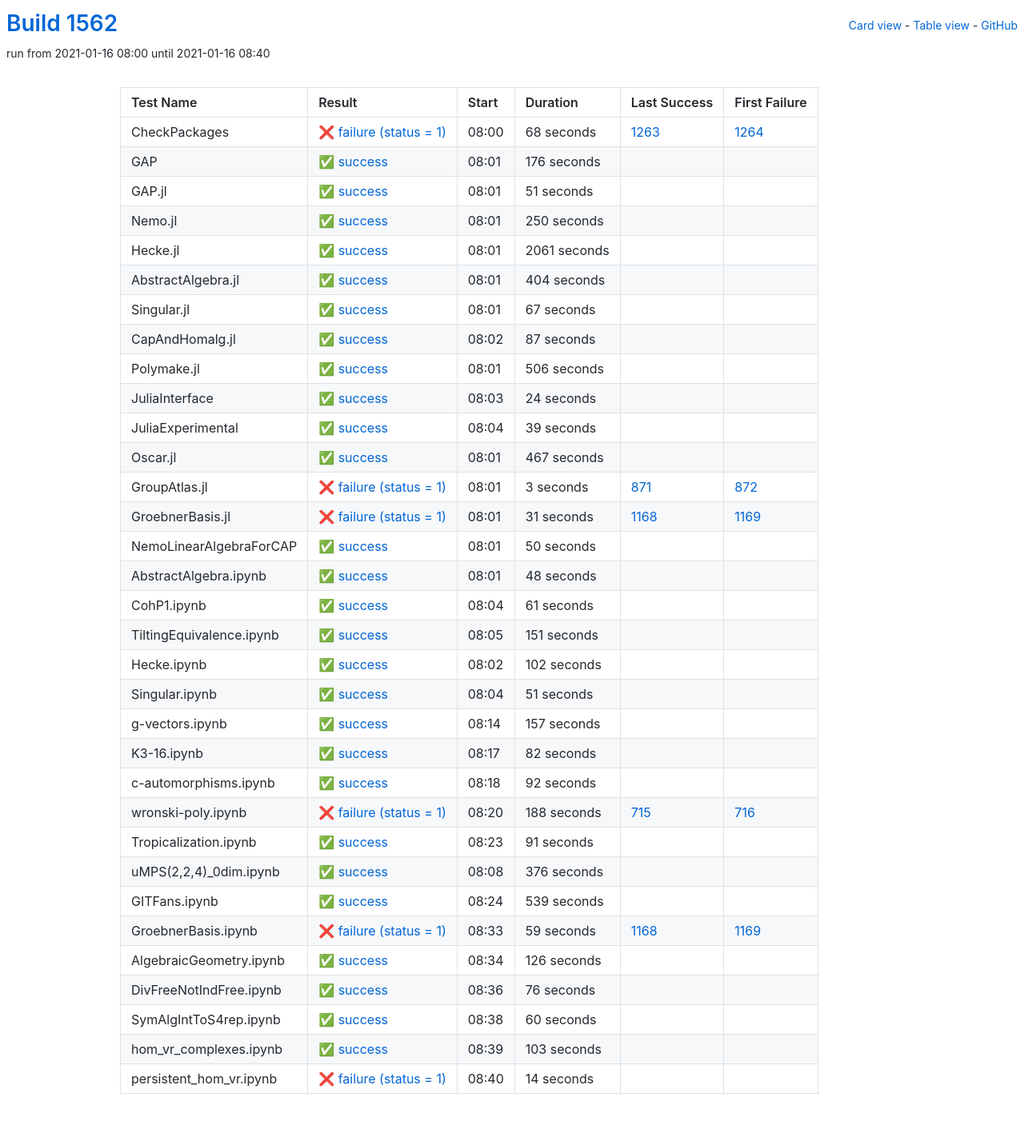
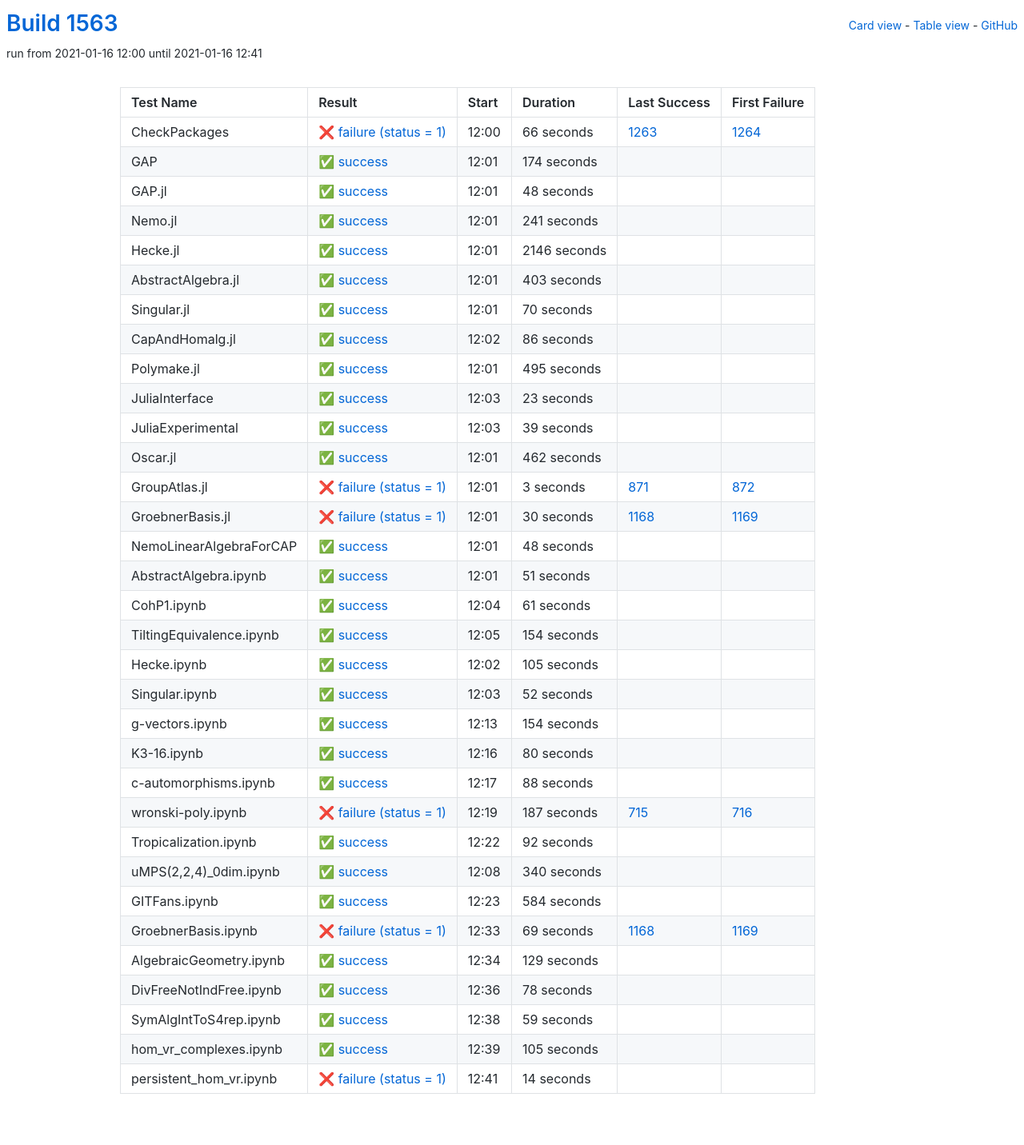
Before and after one commit to oscar-system/oscar-ci-status-stable, a Jekyll site: the page built from table.html, in a window 1280 px wide. Shown: the whole page at 80% size. Built offline with Jekyll 4.4.1, drawn with Linux system fonts in a browser that asks for light colours.

Commit message:
Build #1563

```diff
--- a/_data/ci.yml
+++ b/_data/ci.yml
@@ -1,6 +1,6 @@
 ---
-build: 1562
-build_url: https://oscarci.mathematik.uni-kl.de/job/oscar-stable/1562/
+build: 1563
+build_url: https://oscarci.mathematik.uni-kl.de/job/oscar-stable/1563/
 job: oscar-stable
 organization: oscar-system
 repo: oscar-ci-status-stable
@@ -8,128 +8,128 @@ repourl: https://github.com/oscar-system/oscar-ci-status-stable
 tests:
 - name: CheckPackages
   id: checkpackages
-  log: https://oscarci.mathematik.uni-kl.de/job/oscar-stable/1562/artifact/logs/build-1562/CheckPackages.log
-  start: 2021-01-16 08:00
+  log: https://oscarci.mathematik.uni-kl.de/job/oscar-stable/1563/artifact/logs/build-1563/CheckPackages.log
+  start: 2021-01-16 12:00
   success: false
   exitcode: 1
   status: failure
-  duration: 68
+  duration: 66
   last_success: 1263
   last_success_url: https://oscarci.mathematik.uni-kl.de/job/oscar-stable/1263/
   first_failure: 1264
   first_failure_url: https://oscarci.mathematik.uni-kl.de/job/oscar-stable/1264/
 - name: GAP
   id: gap
-  log: https://oscarci.mathematik.uni-kl.de/job/oscar-stable/1562/artifact/logs/build-1562/GAP.log
-  start: 2021-01-16 08:01
+  log: https://oscarci.mathematik.uni-kl.de/job/oscar-stable/1563/artifact/logs/build-1563/GAP.log
+  start: 2021-01-16 12:01
   success: true
   exitcode: 0
   status: success
-  duration: 176
+  duration: 174
   last_success: false
   last_success_url:
   first_failure: false
   first_failure_url:
 - name: GAP.jl
   id: gap-jl
-  log: https://oscarci.mathematik.uni-kl.de/job/oscar-stable/1562/artifact/logs/build-1562/GAP.jl.log
-  start: 2021-01-16 08:01
+  log: https://oscarci.mathematik.uni-kl.de/job/oscar-stable/1563/artifact/logs/build-1563/GAP.jl.log
+  start: 2021-01-16 12:01
   success: true
   exitcode: 0
   status: success
-  duration: 51
+  duration: 48
   last_success: false
   last_success_url:
   first_failure: false
   first_failure_url:
 - name: Nemo.jl
   id: nemo-jl
-  log: https://oscarci.mathematik.uni-kl.de/job/oscar-stable/1562/artifact/logs/build-1562/Nemo.jl.log
-  start: 2021-01-16 08:01
+  log: https://oscarci.mathematik.uni-kl.de/job/oscar-stable/1563/artifact/logs/build-1563/Nemo.jl.log
+  start: 2021-01-16 12:01
   success: true
   exitcode: 0
   status: success
-  duration: 250
+  duration: 241
   last_success: false
   last_success_url:
   first_failure: false
   first_failure_url:
 - name: Hecke.jl
   id: hecke-jl
-  log: https://oscarci.mathematik.uni-kl.de/job/oscar-stable/1562/artifact/logs/build-1562/Hecke.jl.log
-  start: 2021-01-16 08:01
+  log: https://oscarci.mathematik.uni-kl.de/job/oscar-stable/1563/artifact/logs/build-1563/Hecke.jl.log
+  start: 2021-01-16 12:01
   success: true
   exitcode: 0
   status: success
-  duration: 2061
+  duration: 2146
   last_success: false
   last_success_url:
   first_failure: false
   first_failure_url:
 - name: AbstractAlgebra.jl
   id: abstractalgebra-jl
-  log: https://oscarci.mathematik.uni-kl.de/job/oscar-stable/1562/artifact/logs/build-1562/AbstractAlgebra.jl.log
-  start: 2021-01-16 08:01
+  log: https://oscarci.mathematik.uni-kl.de/job/oscar-stable/1563/artifact/logs/build-1563/AbstractAlgebra.jl.log
+  start: 2021-01-16 12:01
   success: true
   exitcode: 0
   status: success
-  duration: 404
+  duration: 403
   last_success: false
   last_success_url:
   first_failure: false
   first_failure_url:
 - name: Singular.jl
   id: singular-jl
-  log: https://oscarci.mathematik.uni-kl.de/job/oscar-stable/1562/artifact/logs/build-1562/Singular.jl.log
-  start: 2021-01-16 08:01
+  log: https://oscarci.mathematik.uni-kl.de/job/oscar-stable/1563/artifact/logs/build-1563/Singular.jl.log
+  start: 2021-01-16 12:01
   success: true
   exitcode: 0
   status: success
-  duration: 67
+  duration: 70
   last_success: false
   last_success_url:
   first_failure: false
   first_failure_url:
 - name: CapAndHomalg.jl
   id: capandhomalg-jl
-  log: https://oscarci.mathematik.uni-kl.de/job/oscar-stable/1562/artifact/logs/build-1562/CapAndHomalg.jl.log
-  start: 2021-01-16 08:02
+  log: https://oscarci.mathematik.uni-kl.de/job/oscar-stable/1563/artifact/logs/build-1563/CapAndHomalg.jl.log
+  start: 2021-01-16 12:02
   success: true
   exitcode: 0
   status: success
-  duration: 87
+  duration: 86
   last_success: false
   last_success_url:
   first_failure: false
   first_failure_url:
 - name: Polymake.jl
   id: polymake-jl
-  log: https://oscarci.mathematik.uni-kl.de/job/oscar-stable/1562/artifact/logs/build-1562/Polymake.jl.log
-  start: 2021-01-16 08:01
+  log: https://oscarci.mathematik.uni-kl.de/job/oscar-stable/1563/artifact/logs/build-1563/Polymake.jl.log
+  start: 2021-01-16 12:01
   success: true
   exitcode: 0
   status: success
-  duration: 506
+  duration: 495
   last_success: false
   last_success_url:
   first_failure: false
   first_failure_url:
 - name: JuliaInterface
   id: juliainterface
-  log: https://oscarci.mathematik.uni-kl.de/job/oscar-stable/1562/artifact/logs/build-1562/JuliaInterface.log
-  start: 2021-01-16 08:03
+  log: https://oscarci.mathematik.uni-kl.de/job/oscar-stable/1563/artifact/logs/build-1563/JuliaInterface.log
+  start: 2021-01-16 12:03
   success: true
   exitcode: 0
   status: success
-  duration: 24
+  duration: 23
   last_success: false
   last_success_url:
   first_failure: false
   first_failure_url:
 - name: JuliaExperimental
   id: juliaexperimental
-  log: https://oscarci.mathematik.uni-kl.de/job/oscar-stable/1562/artifact/logs/build-1562/JuliaExperimental.log
-  start: 2021-01-16 08:04
+  log: https://oscarci.mathematik.uni-kl.de/job/oscar-stable/1563/artifact/logs/build-1563/JuliaExperimental.log
+  start: 2021-01-16 12:03
   success: true
   exitcode: 0
   status: success
@@ -140,20 +140,20 @@ tests:
   first_failure_url:
 - name: Oscar.jl
   id: oscar-jl
-  log: https://oscarci.mathematik.uni-kl.de/job/oscar-stable/1562/artifact/logs/build-1562/Oscar.jl.log
-  start: 2021-01-16 08:01
+  log: https://oscarci.mathematik.uni-kl.de/job/oscar-stable/1563/artifact/logs/build-1563/Oscar.jl.log
+  start: 2021-01-16 12:01
   success: true
   exitcode: 0
   status: success
-  duration: 467
+  duration: 462
   last_success: false
   last_success_url:
   first_failure: false
   first_failure_url:
 - name: GroupAtlas.jl
   id: groupatlas-jl
-  log: https://oscarci.mathematik.uni-kl.de/job/oscar-stable/1562/artifact/logs/build-1562/GroupAtlas.jl.log
-  start: 2021-01-16 08:01
+  log: https://oscarci.mathematik.uni-kl.de/job/oscar-stable/1563/artifact/logs/build-1563/GroupAtlas.jl.log
+  start: 2021-01-16 12:01
   success: false
   exitcode: 1
   status: failure
@@ -164,32 +164,20 @@ tests:
   first_failure_url: https://oscarci.mathematik.uni-kl.de/job/oscar-stable/872/
 - name: GroebnerBasis.jl
   id: groebnerbasis-jl
-  log: https://oscarci.mathematik.uni-kl.de/job/oscar-stable/1562/artifact/logs/build-1562/GroebnerBasis.jl.log
-  start: 2021-01-16 08:01
+  log: https://oscarci.mathematik.uni-kl.de/job/oscar-stable/1563/artifact/logs/build-1563/GroebnerBasis.jl.log
+  start: 2021-01-16 12:01
   success: false
   exitcode: 1
   status: failure
-  duration: 31
+  duration: 30
   last_success: 1168
   last_success_url: https://oscarci.mathematik.uni-kl.de/job/oscar-stable/1168/
   first_failure: 1169
   first_failure_url: https://oscarci.mathematik.uni-kl.de/job/oscar-stable/1169/
 - name: NemoLinearAlgebraForCAP
   id: nemolinearalgebraforcap
-  log: https://oscarci.mathematik.uni-kl.de/job/oscar-stable/1562/artifact/logs/build-1562/NemoLinearAlgebraForCAP.log
-  start: 2021-01-16 08:01
-  success: true
-  exitcode: 0
-  status: success
-  duration: 50
-  last_success: false
-  last_success_url:
-  first_failure: false
-  first_failure_url:
-- name: AbstractAlgebra.ipynb
-  id: abstractalgebra-ipynb
-  log: https://oscarci.mathematik.uni-kl.de/job/oscar-stable/1562/artifact/logs/build-1562/AbstractAlgebra.ipynb.log
-  start: 2021-01-16 08:01
+  log: https://oscarci.mathematik.uni-kl.de/job/oscar-stable/1563/artifact/logs/build-1563/NemoLinearAlgebraForCAP.log
+  start: 2021-01-16 12:01
   success: true
   exitcode: 0
   status: success
@@ -198,10 +186,22 @@ tests:
   last_success_url:
   first_failure: false
   first_failure_url:
+- name: AbstractAlgebra.ipynb
+  id: abstractalgebra-ipynb
+  log: https://oscarci.mathematik.uni-kl.de/job/oscar-stable/1563/artifact/logs/build-1563/AbstractAlgebra.ipynb.log
+  start: 2021-01-16 12:01
+  success: true
+  exitcode: 0
+  status: success
+  duration: 51
+  last_success: false
+  last_success_url:
+  first_failure: false
+  first_failure_url:
 - name: CohP1.ipynb
   id: cohp1-ipynb
-  log: https://oscarci.mathematik.uni-kl.de/job/oscar-stable/1562/artifact/logs/build-1562/CohP1.ipynb.log
-  start: 2021-01-16 08:04
+  log: https://oscarci.mathematik.uni-kl.de/job/oscar-stable/1563/artifact/logs/build-1563/CohP1.ipynb.log
+  start: 2021-01-16 12:04
   success: true
   exitcode: 0
   status: success
@@ -212,68 +212,92 @@ tests:
   first_failure_url:
 - name: TiltingEquivalence.ipynb
   id: tiltingequivalence-ipynb
-  log: https://oscarci.mathematik.uni-kl.de/job/oscar-stable/1562/artifact/logs/build-1562/TiltingEquivalence.ipynb.log
-  start: 2021-01-16 08:05
+  log: https://oscarci.mathematik.uni-kl.de/job/oscar-stable/1563/artifact/logs/build-1563/TiltingEquivalence.ipynb.log
+  start: 2021-01-16 12:05
   success: true
   exitcode: 0
   status: success
-  duration: 151
+  duration: 154
   last_success: false
   last_success_url:
   first_failure: false
   first_failure_url:
 - name: Hecke.ipynb
   id: hecke-ipynb
-  log: https://oscarci.mathematik.uni-kl.de/job/oscar-stable/1562/artifact/logs/build-1562/Hecke.ipynb.log
-  start: 2021-01-16 08:02
+  log: https://oscarci.mathematik.uni-kl.de/job/oscar-stable/1563/artifact/logs/build-1563/Hecke.ipynb.log
+  start: 2021-01-16 12:02
   success: true
   exitcode: 0
   status: success
-  duration: 102
+  duration: 105
   last_success: false
   last_success_url:
   first_failure: false
   first_failure_url:
 - name: Singular.ipynb
   id: singular-ipynb
-  log: https://oscarci.mathematik.uni-kl.de/job/oscar-stable/1562/artifact/logs/build-1562/Singular.ipynb.log
-  start: 2021-01-16 08:04
+  log: https://oscarci.mathematik.uni-kl.de/job/oscar-stable/1563/artifact/logs/build-1563/Singular.ipynb.log
+  start: 2021-01-16 12:03
   success: true
   exitcode: 0
   status: success
-  duration: 51
+  duration: 52
   last_success: false
   last_success_url:
   first_failure: false
   first_failure_url:
 - name: g-vectors.ipynb
   id: g-vectors-ipynb
-  log: https://oscarci.mathematik.uni-kl.de/job/oscar-stable/1562/artifact/logs/build-1562/g-vectors.ipynb.log
-  start: 2021-01-16 08:14
+  log: https://oscarci.mathematik.uni-kl.de/job/oscar-stable/1563/artifact/logs/build-1563/g-vectors.ipynb.log
+  start: 2021-01-16 12:13
   success: true
   exitcode: 0
   status: success
-  duration: 157
+  duration: 154
   last_success: false
   last_success_url:
   first_failure: false
   first_failure_url:
 - name: K3-16.ipynb
   id: k3-16-ipynb
-  log: https://oscarci.mathematik.uni-kl.de/job/oscar-stable/1562/artifact/logs/build-1562/K3-16.ipynb.log
-  start: 2021-01-16 08:17
+  log: https://oscarci.mathematik.uni-kl.de/job/oscar-stable/1563/artifact/logs/build-1563/K3-16.ipynb.log
+  start: 2021-01-16 12:16
   success: true
   exitcode: 0
   status: success
-  duration: 82
+  duration: 80
   last_success: false
   last_success_url:
   first_failure: false
   first_failure_url:
 - name: c-automorphisms.ipynb
   id: c-automorphisms-ipynb
-  log: https://oscarci.mathematik.uni-kl.de/job/oscar-stable/1562/artifact/logs/build-1562/c-automorphisms.ipynb.log
-  start: 2021-01-16 08:18
+  log: https://oscarci.mathematik.uni-kl.de/job/oscar-stable/1563/artifact/logs/build-1563/c-automorphisms.ipynb.log
+  start: 2021-01-16 12:17
+  success: true
+  exitcode: 0
+  status: success
+  duration: 88
+  last_success: false
+  last_success_url:
+  first_failure: false
+  first_failure_url:
+- name: wronski-poly.ipynb
+  id: wronski-poly-ipynb
+  log: https://oscarci.mathematik.uni-kl.de/job/oscar-stable/1563/artifact/logs/build-1563/wronski-poly.ipynb.log
+  start: 2021-01-16 12:19
+  success: false
+  exitcode: 1
+  status: failure
+  duration: 187
+  last_success: 715
+  last_success_url: https://oscarci.mathematik.uni-kl.de/job/oscar-stable/715/
+  first_failure: 716
+  first_failure_url: https://oscarci.mathematik.uni-kl.de/job/oscar-stable/716/
+- name: Tropicalization.ipynb
+  id: tropicalization-ipynb
+  log: https://oscarci.mathematik.uni-kl.de/job/oscar-stable/1563/artifact/logs/build-1563/Tropicalization.ipynb.log
+  start: 2021-01-16 12:22
   success: true
   exitcode: 0
   status: success
@@ -282,118 +306,94 @@ tests:
   last_success_url:
   first_failure: false
   first_failure_url:
-- name: wronski-poly.ipynb
-  id: wronski-poly-ipynb
-  log: https://oscarci.mathematik.uni-kl.de/job/oscar-stable/1562/artifact/logs/build-1562/wronski-poly.ipynb.log
-  start: 2021-01-16 08:20
-  success: false
-  exitcode: 1
-  status: failure
-  duration: 188
-  last_success: 715
-  last_success_url: https://oscarci.mathematik.uni-kl.de/job/oscar-stable/715/
-  first_failure: 716
-  first_failure_url: https://oscarci.mathematik.uni-kl.de/job/oscar-stable/716/
-- name: Tropicalization.ipynb
-  id: tropicalization-ipynb
-  log: https://oscarci.mathematik.uni-kl.de/job/oscar-stable/1562/artifact/logs/build-1562/Tropicalization.ipynb.log
-  start: 2021-01-16 08:23
+- name: uMPS(2,2,4)_0dim.ipynb
+  id: umps-2-2-4-0dim-ipynb
+  log: https://oscarci.mathematik.uni-kl.de/job/oscar-stable/1563/artifact/logs/build-1563/uMPS-2-2-4-_0dim.ipynb.log
+  start: 2021-01-16 12:08
   success: true
   exitcode: 0
   status: success
-  duration: 91
-  last_success: false
-  last_success_url:
-  first_failure: false
-  first_failure_url:
-- name: uMPS(2,2,4)_0dim.ipynb
-  id: umps-2-2-4-0dim-ipynb
-  log: https://oscarci.mathematik.uni-kl.de/job/oscar-stable/1562/artifact/logs/build-1562/uMPS-2-2-4-_0dim.ipynb.log
-  start: 2021-01-16 08:08
-  success: true
-  exitcode: 0
-  status: success
-  duration: 376
+  duration: 340
   last_success: false
   last_success_url:
   first_failure: false
   first_failure_url:
 - name: GITFans.ipynb
   id: gitfans-ipynb
-  log: https://oscarci.mathematik.uni-kl.de/job/oscar-stable/1562/artifact/logs/build-1562/GITFans.ipynb.log
-  start: 2021-01-16 08:24
+  log: https://oscarci.mathematik.uni-kl.de/job/oscar-stable/1563/artifact/logs/build-1563/GITFans.ipynb.log
+  start: 2021-01-16 12:23
   success: true
   exitcode: 0
   status: success
-  duration: 539
+  duration: 584
   last_success: false
   last_success_url:
   first_failure: false
   first_failure_url:
 - name: GroebnerBasis.ipynb
   id: groebnerbasis-ipynb
-  log: https://oscarci.mathematik.uni-kl.de/job/oscar-stable/1562/artifact/logs/build-1562/GroebnerBasis.ipynb.log
-  start: 2021-01-16 08:33
+  log: https://oscarci.mathematik.uni-kl.de/job/oscar-stable/1563/artifact/logs/build-1563/GroebnerBasis.ipynb.log
+  start: 2021-01-16 12:33
   success: false
   exitcode: 1
   status: failure
-  duration: 59
+  duration: 69
   last_success: 1168
   last_success_url: https://oscarci.mathematik.uni-kl.de/job/oscar-stable/1168/
   first_failure: 1169
   first_failure_url: https://oscarci.mathematik.uni-kl.de/job/oscar-stable/1169/
 - name: AlgebraicGeometry.ipynb
   id: algebraicgeometry-ipynb
-  log: https://oscarci.mathematik.uni-kl.de/job/oscar-stable/1562/artifact/logs/build-1562/AlgebraicGeometry.ipynb.log
-  start: 2021-01-16 08:34
+  log: https://oscarci.mathematik.uni-kl.de/job/oscar-stable/1563/artifact/logs/build-1563/AlgebraicGeometry.ipynb.log
+  start: 2021-01-16 12:34
   success: true
   exitcode: 0
   status: success
-  duration: 126
+  duration: 129
   last_success: false
   last_success_url:
   first_failure: false
   first_failure_url:
 - name: DivFreeNotIndFree.ipynb
   id: divfreenotindfree-ipynb
-  log: https://oscarci.mathematik.uni-kl.de/job/oscar-stable/1562/artifact/logs/build-1562/DivFreeNotIndFree.ipynb.log
-  start: 2021-01-16 08:36
+  log: https://oscarci.mathematik.uni-kl.de/job/oscar-stable/1563/artifact/logs/build-1563/DivFreeNotIndFree.ipynb.log
+  start: 2021-01-16 12:36
   success: true
   exitcode: 0
   status: success
-  duration: 76
+  duration: 78
   last_success: false
   last_success_url:
   first_failure: false
   first_failure_url:
 - name: SymAlgIntToS4rep.ipynb
   id: symalginttos4rep-ipynb
-  log: https://oscarci.mathematik.uni-kl.de/job/oscar-stable/1562/artifact/logs/build-1562/SymAlgIntToS4rep.ipynb.log
-  start: 2021-01-16 08:38
+  log: https://oscarci.mathematik.uni-kl.de/job/oscar-stable/1563/artifact/logs/build-1563/SymAlgIntToS4rep.ipynb.log
+  start: 2021-01-16 12:38
   success: true
   exitcode: 0
   status: success
-  duration: 60
+  duration: 59
   last_success: false
   last_success_url:
   first_failure: false
   first_failure_url:
 - name: hom_vr_complexes.ipynb
   id: hom-vr-complexes-ipynb
-  log: https://oscarci.mathematik.uni-kl.de/job/oscar-stable/1562/artifact/logs/build-1562/hom_vr_complexes.ipynb.log
-  start: 2021-01-16 08:39
+  log: https://oscarci.mathematik.uni-kl.de/job/oscar-stable/1563/artifact/logs/build-1563/hom_vr_complexes.ipynb.log
+  start: 2021-01-16 12:39
   success: true
   exitcode: 0
   status: success
-  duration: 103
+  duration: 105
   last_success: false
   last_success_url:
   first_failure: false
   first_failure_url:
 - name: persistent_hom_vr.ipynb
   id: persistent-hom-vr-ipynb
-  log: https://oscarci.mathematik.uni-kl.de/job/oscar-stable/1562/artifact/logs/build-1562/persistent_hom_vr.ipynb.log
-  start: 2021-01-16 08:40
+  log: https://oscarci.mathematik.uni-kl.de/job/oscar-stable/1563/artifact/logs/build-1563/persistent_hom_vr.ipynb.log
+  start: 2021-01-16 12:41
   success: false
   exitcode: 1
   status: failure
```
Also changed, not shown: README.md.
